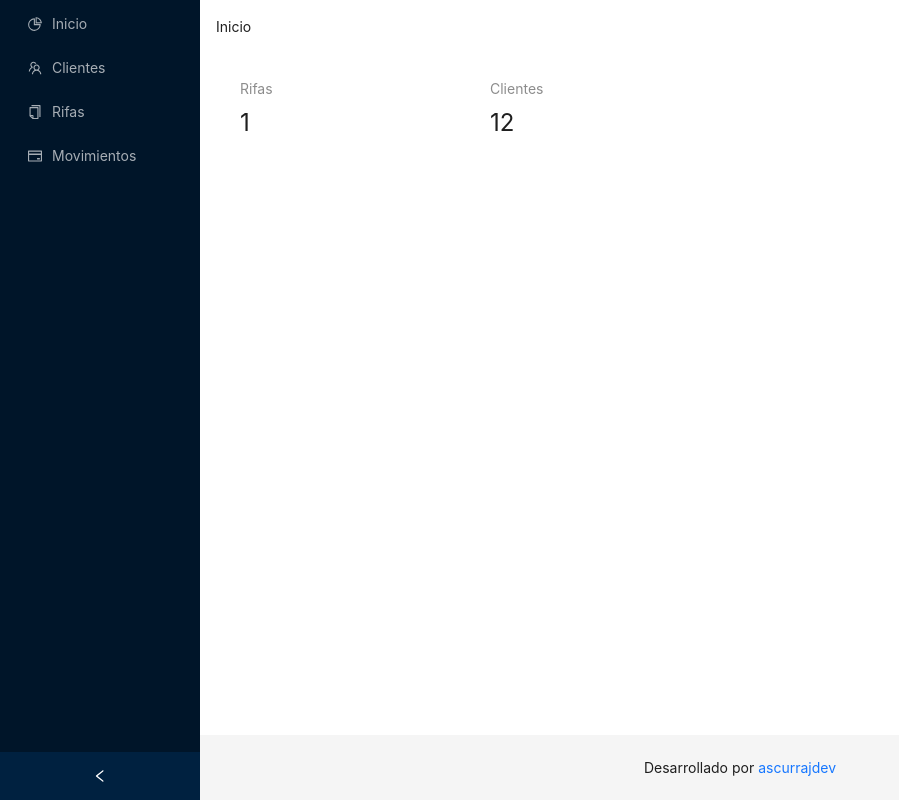
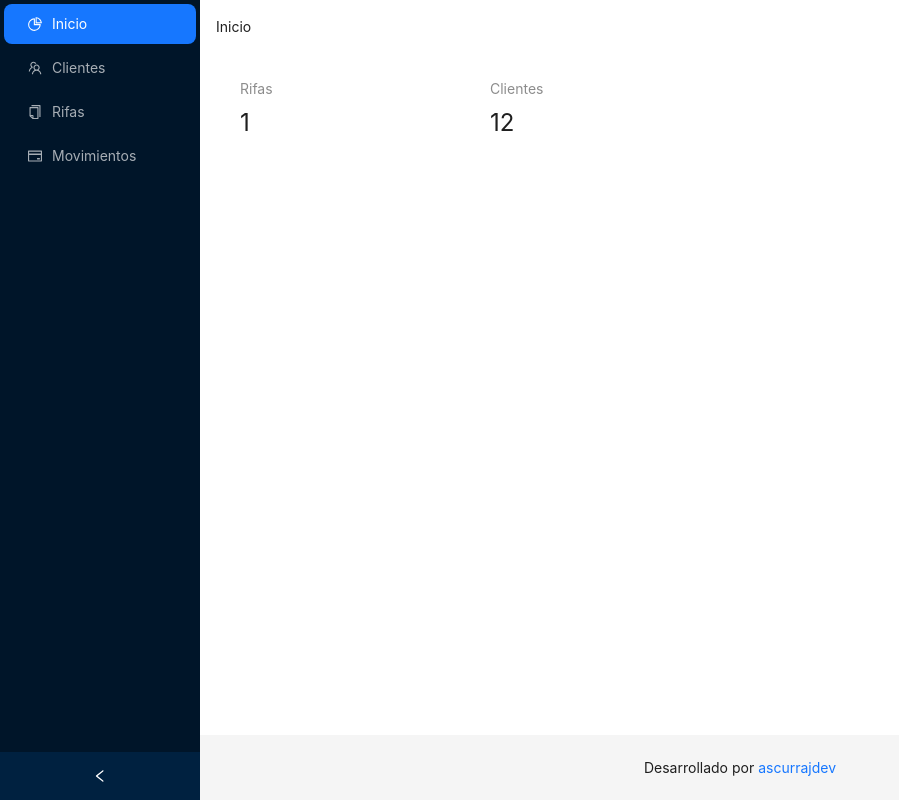
Before and after one commit to ascurrajdev/frontRifas, a React (Vite) app: page / in a window 1280 px wide. Shown: the whole page, without its empty margins (0-899 px from the left). Built offline with nearby package versions, Linux system fonts and the light colour scheme; no server answers; the HTML template or start-up script is replaced by a standard one.

Commit message:
Cambios en el menu, para la seleccion automatica de rutas del sistema

```diff
--- a/src/screens/LayoutScreen.tsx
+++ b/src/screens/LayoutScreen.tsx
@@ -1,4 +1,4 @@
-import React, { useState } from 'react';
+import React, { useEffect, useState } from 'react';
 import {
   CreditCardOutlined,
   CopyOutlined,
@@ -7,7 +7,7 @@ import {
 } from '@ant-design/icons';
 import type { MenuProps } from 'antd';
 import { Breadcrumb, Layout, Menu, theme } from 'antd';
-import { Outlet, useNavigate } from 'react-router-dom';
+import { Outlet, useNavigate, useLocation } from 'react-router-dom';
 
 const { Content, Footer, Sider } = Layout;
 
@@ -42,13 +42,20 @@ type MenuKey = {
     url: string,
     key: React.Key
 }
-
 export const LayoutScreen: React.FC = () => {
   const [collapsed, setCollapsed] = useState(false);
   const {
     token: { colorBgContainer },
   } = theme.useToken();
+  const [current, setCurrent] = useState<string[]>([])
   const navigate = useNavigate();
+  const location = useLocation();
+  useEffect(() => {
+    setCurrent(items.filter((value) => {
+      let currentData = JSON.parse(value?.key?.toString() || "")
+      return currentData?.url == location.pathname
+    }).map(value => value?.key?.toString() || ""));
+  },[location]);
   const onSelectMenu = (item: MenuItemSelected) => {
     let pathInfo: MenuKey = JSON.parse(item.keyPath[0]);
     navigate(pathInfo.url)
@@ -57,7 +64,7 @@ export const LayoutScreen: React.FC = () => {
     <Layout style={{ minHeight: '100vh' }}>
       <Sider collapsible collapsed={collapsed} onCollapse={(value) => setCollapsed(value)}>
         <div className="demo-logo-vertical" />
-        <Menu theme="dark" defaultSelectedKeys={['1']} mode="inline" items={items} onSelect={onSelectMenu} />
+        <Menu theme="dark" defaultSelectedKeys={['1']} selectedKeys={current} mode="inline" items={items} onSelect={onSelectMenu} />
       </Sider>
       <Layout style={{
         background: colorBgContainer
--- a/src/screens/raffles/ListRafflesScreen.tsx
+++ b/src/screens/raffles/ListRafflesScreen.tsx
@@ -1,6 +1,7 @@
 import { useQuery } from "@tanstack/react-query";
 import { listAllRaffles } from "../../services/raffles";
 import { CardRaffle } from "../../components/CardRaffle";
+import { Spin } from "antd";
 interface RaffleObject{
     id: number,
     description: string,
@@ -22,7 +23,9 @@ export const ListRafflesScreen = () => {
                         <CardRaffle key={raffle.id} raffle={raffle}/>
                     ))
                 ) : (
-                    <h1>No hay datos</h1>
+                    <Spin tip="Loading" size="large">
+                        <div className="content" />
+                    </Spin>
                 )
             }
         </div>
```
